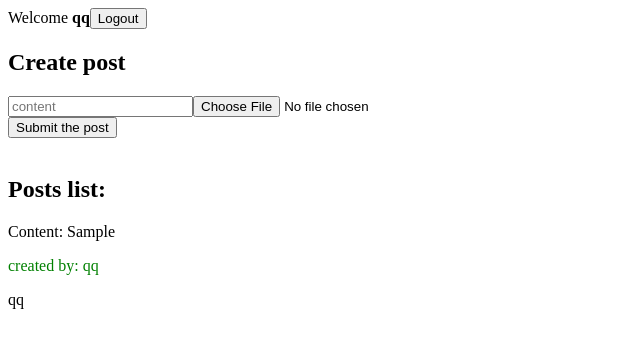
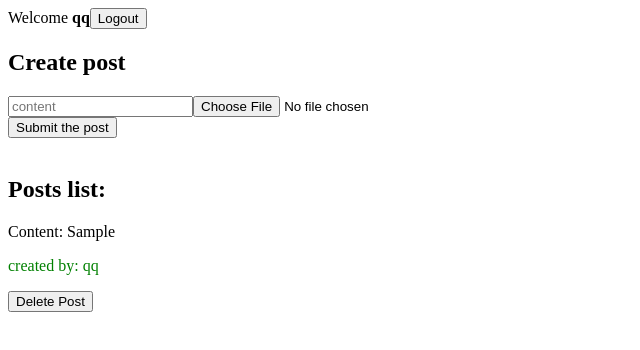
Before and after one commit to Nata-Roma/insta_clone, a React (Create React App) app: page / in a window 1280 px wide. Both pictures are taken after typing "Sample" into the empty fields and a click on the button "Submit the post". Shown: the top 350 px of the page, without its empty margins (0-640 px from the left). Built offline with nearby package versions, Linux system fonts and the light colour scheme.

Commit message:
useReducer applied

```diff
--- a/src/App.js
+++ b/src/App.js
@@ -1,4 +1,4 @@
-import React, { createContext, useEffect, useState } from 'react';
+import React, { createContext, useEffect, useReducer, useState } from 'react';
 import CreatePost from './components/create-post';
 import Header from './components/header';
 import Login from './components/login';
@@ -6,29 +6,41 @@ import PostsList from './components/postsList';
 import './styles.css';
 
 export const userContext = createContext();
+export const postsContext = createContext();
+
+const initialState = [];
+
+const postsReducer = (state, action) => {
+  switch (action.type) {
+    case 'ADD_POST':
+      const newPost = action.payload;
+      return [newPost, ...state];
+    case 'DELETE_POST':
+      const deletePost = state.filter((post) => post.id !== action.id);
+      return deletePost;
+    default:
+      return state;
+  }
+};
 
 export default function App() {
   const [user, setUser] = useState('qq');
-  const [posts, setPosts] = useState([]);
-
-  // const currentUser = useContext(userContext);
+  const [posts, dispatch] = useReducer(postsReducer, initialState);
 
   useEffect(() => {
     document.title = user ? `${user}'s Feed` : 'Please login';
   }, [user]);
 
-  const addNewPost = (newPost) => {
-    setPosts([newPost, ...posts]);
-  };
-
   if (!user) {
     return <Login setUser={setUser} />;
   }
   return (
-    <userContext.Provider value={user}>
-      <Header user={user} setUser={setUser} />
-      <CreatePost addNewPost={addNewPost} user={user} />
-      <PostsList posts={posts} />
-    </userContext.Provider>
+    <postsContext.Provider value={dispatch}>
+      <userContext.Provider value={user}>
+        <Header user={user} setUser={setUser} />
+        <CreatePost addNewPost={1} user={user} dispatch={dispatch} />
+        <PostsList posts={posts} dispatch={dispatch} />
+      </userContext.Provider>
+    </postsContext.Provider>
   );
 }
--- a/src/components/create-post.js
+++ b/src/components/create-post.js
@@ -1,6 +1,6 @@
 import React, { useRef, useState } from 'react';
 
-const CreatePost = ({ addNewPost, user }) => {
+const CreatePost = ({ addNewPost, user, dispatch }) => {
   const [content, setContent] = useState('');
   const [image, setImage] = useState(null);
   const contentRef = useRef();
@@ -8,8 +8,9 @@ const CreatePost = ({ addNewPost, user }) => {
 
   const submitPostHandler = (e) => {
     e.preventDefault();
-    const post = { image, content, user };
-    addNewPost(post);
+    const post = { image, content, user, id: Date.now() };
+    // addNewPost(post);
+    dispatch({ type: 'ADD_POST', payload: post });
     contentRef.current.value = '';
     imageRef.current.value = null;
     if (!contentRef.current.value && !imageRef.current.value) {
--- a/src/components/post.js
+++ b/src/components/post.js
@@ -1,9 +1,15 @@
 import React, { useContext } from 'react';
-import { userContext } from '../App';
+import { userContext, postsContext } from '../App';
 
-const Post = ({ image, content, user }) => {
+const Post = ({ image, content, user, id }) => {
   const currentUser = useContext(userContext);
+  const dispatch = useContext(postsContext);
+
   const isCurrentUser = currentUser === user;
+
+  const deletePostHandler = () => {
+    dispatch({ type: 'DELETE_POST', id });
+  };
 
   return (
     <div>
@@ -18,7 +24,12 @@ const Post = ({ image, content, user }) => {
       <p style={{ color: isCurrentUser ? 'green' : null }}>
         created by: {user}
       </p>
-      <p>{currentUser}</p>
+      {/* <p>{currentUser}</p> */}
+      <div>
+        {isCurrentUser && (
+          <button onClick={deletePostHandler}>Delete Post</button>
+        )}
+      </div>
     </div>
   );
 };
--- a/src/components/postsList.js
+++ b/src/components/postsList.js
@@ -5,9 +5,9 @@ const PostsList = ({ posts }) => {
   return (
     <div>
       <h2>Posts list:</h2>
-      {posts.map((post, index) => (
-        <Post key={index} {...post} />
-      ))}
+      {posts.map((post) => {
+        return <Post key={post.id} {...post} />;
+      })}
     </div>
   );
 };
```
